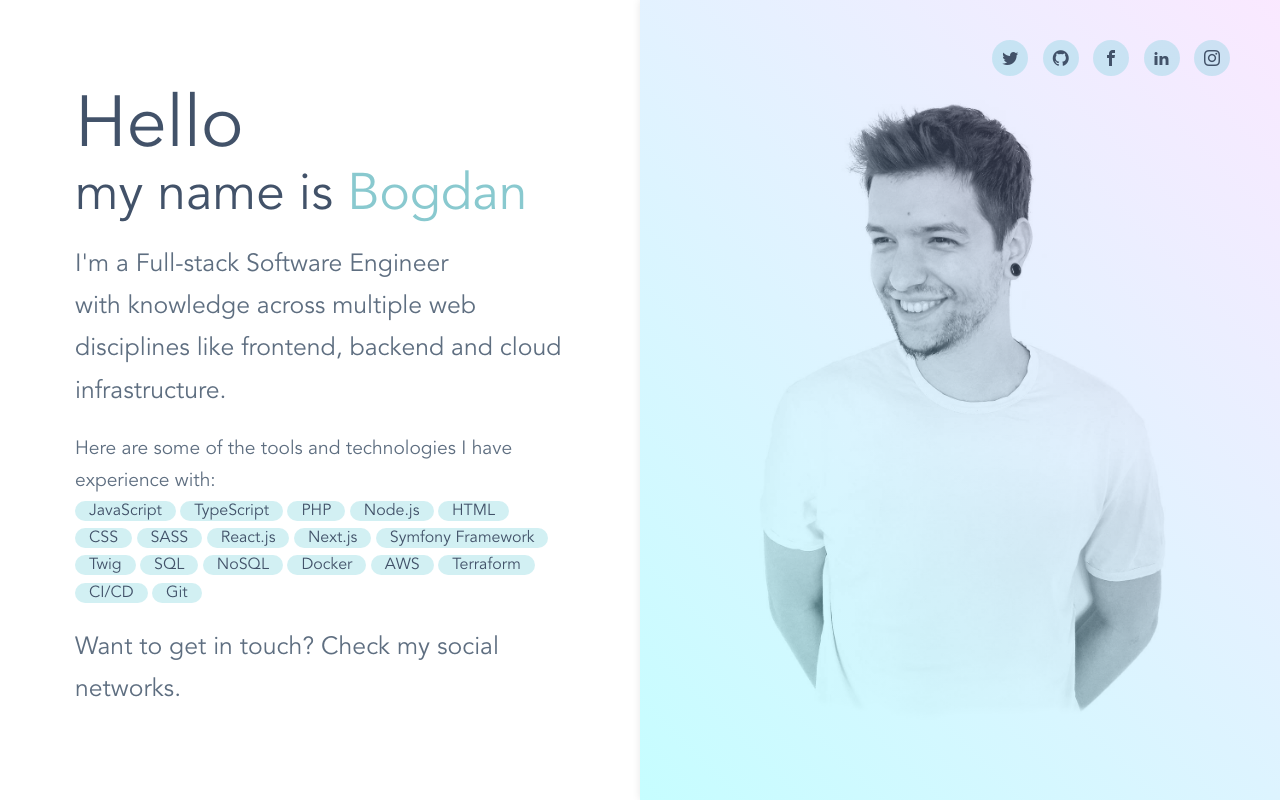
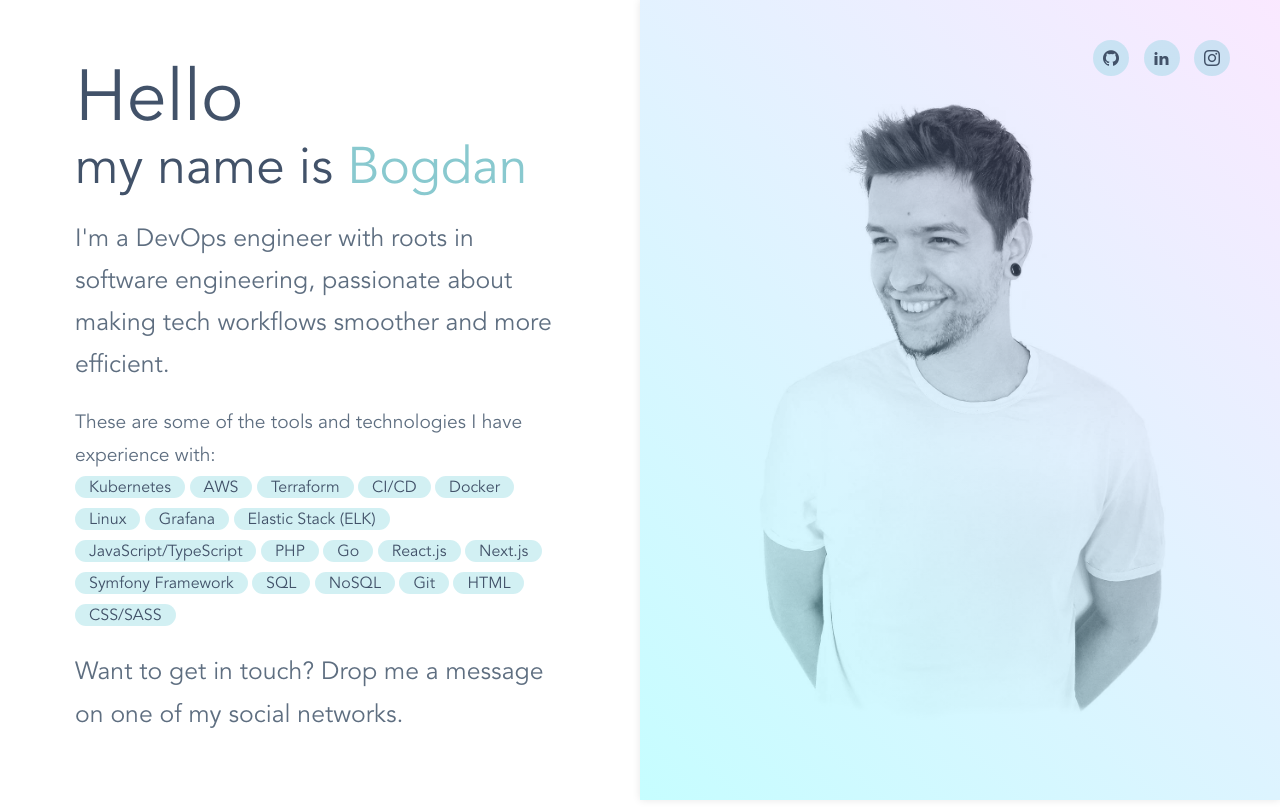
Before and after one commit to vladbogdan10/my-personal-website, a plain HTML site: page index.html in a window 1280 px wide. Drawn offline with Linux system fonts and the light colour scheme.

Commit message:
Update text

```diff
--- a/assets/stylesheet.css
+++ b/assets/stylesheet.css
@@ -182,9 +182,10 @@ a {
 .main-content__about > div > span {
   color: rgb(66, 82, 105);
   background: rgba(106, 204, 214, 0.3);
-  padding: 2px 14px;
+  padding: 4px 14px 2px 14px;
   border-radius: 12px;
   white-space: nowrap;
+  line-height: 2;
 }
 
 @keyframes slideup {
--- a/index.html
+++ b/index.html
@@ -3,14 +3,14 @@
   <head>
     <meta charset="UTF-8">
     <meta name="viewport" content="width=device-width, initial-scale=1.0">
-    <title>Bogdan Vlad - Full-stack Software Engineer</title>
-    <meta name="description" content="Full-stack Software Engineer with knowledge across multiple web disciplines like frontend, backend and cloud infrastructure">
+    <title>Bogdan Vlad - DevOps Engineer</title>
+    <meta name="description" content="I'm a DevOps engineer with roots in software engineering, passionate about making tech workflows smoother and more efficient.">
     <link rel="canonical" href="https://vladbogdan.com">
     <meta
       property="og:title"
-      content="Bogdan Vlad | Full-stack Software Engineer"
+      content="Bogdan Vlad | DevOps Engineer"
     >
-    <meta property="og:description" content="Full-stack Software Engineer">
+    <meta property="og:description" content="DevOps Engineer">
     <meta
       property="og:image"
       content="https://vladbogdan.com/assets/images/website-thumbnail.jpeg"
@@ -27,25 +27,11 @@
       <div class="top-bar__social">
         <div class="icons">
           <a
-            class="icon-twitter"
-            href="https://twitter.com/_vladbogdan"
-            target="_blank"
-            rel="noopener"
-            title="Twitter"
-          ></a>
-          <a
             class="icon-github"
             href="https://github.com/vladbogdan10"
             target="_blank"
             rel="noopener"
             title="GitHub"
-          ></a>
-          <a
-            class="icon-facebook"
-            href="https://www.facebook.com/vladb90"
-            target="_blank"
-            rel="noopener"
-            title="Facebook"
           ></a>
           <a
             class="icon-linkedin2"
@@ -75,37 +61,36 @@
               <span>my name is</span> <span>Bogdan</span>
             </h1>
             <p>
-              I'm a Full-stack Software Engineer
-              <br />
-              with knowledge across multiple web disciplines like frontend,
-              backend and cloud infrastructure.
+              I'm a DevOps engineer with roots in software engineering, passionate about making tech workflows smoother and
+              more efficient.
             </p>
             <div>
               <p>
-                Here are some of the tools and technologies I have experience
+                These are some of the tools and technologies I have experience
                 with:
               </p>
-              <span>JavaScript</span>
-              <span>TypeScript</span>
+              <span>Kubernetes</span>
+              <span>AWS</span>
+              <span>Terraform</span>
+              <span>CI/CD</span>
+              <span>Docker</span>
+              <span>Linux</span>
+              <span>Grafana</span>
+              <span>Elastic Stack (ELK)</span>
+              <span>JavaScript/TypeScript</span>
               <span>PHP</span>
-              <span>Node.js</span>
-              <span>HTML</span>
-              <span>CSS</span>
-              <span>SASS</span>
+              <span>Go</span>
               <span>React.js</span>
               <span>Next.js</span>
               <span>Symfony Framework</span>
-              <span>Twig</span>
               <span>SQL</span>
               <span>NoSQL</span>
-              <span>Docker</span>
-              <span>AWS</span>
-              <span>Terraform</span>
-              <span>CI/CD</span>
               <span>Git</span>
+              <span>HTML</span>
+              <span>CSS/SASS</span>
             </div>
             <p>
-              Want to get in touch? Check my social networks.
+              Want to get in touch? Drop me a message on one of my social networks.
             </p>
           </div>
         </div>
```
